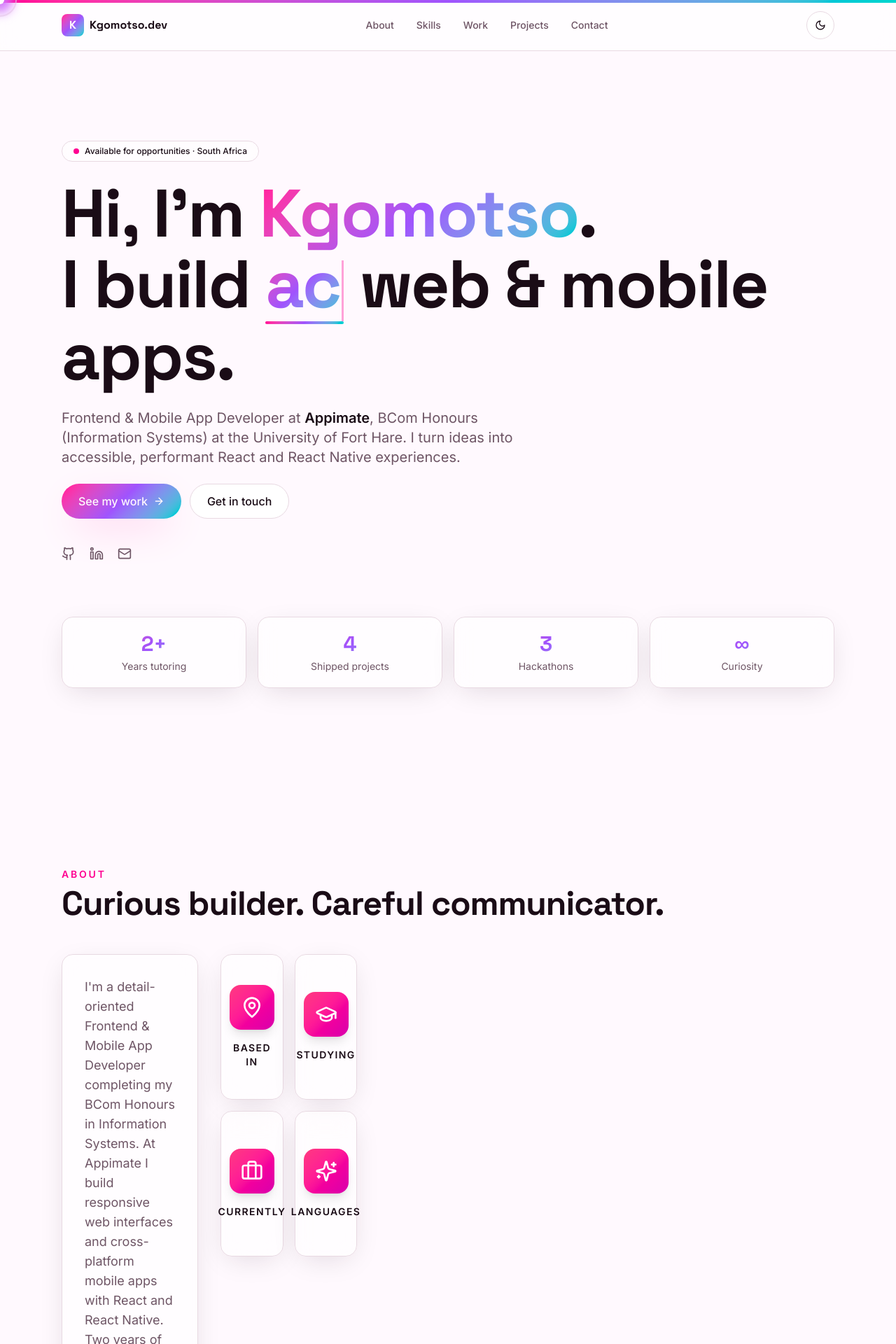
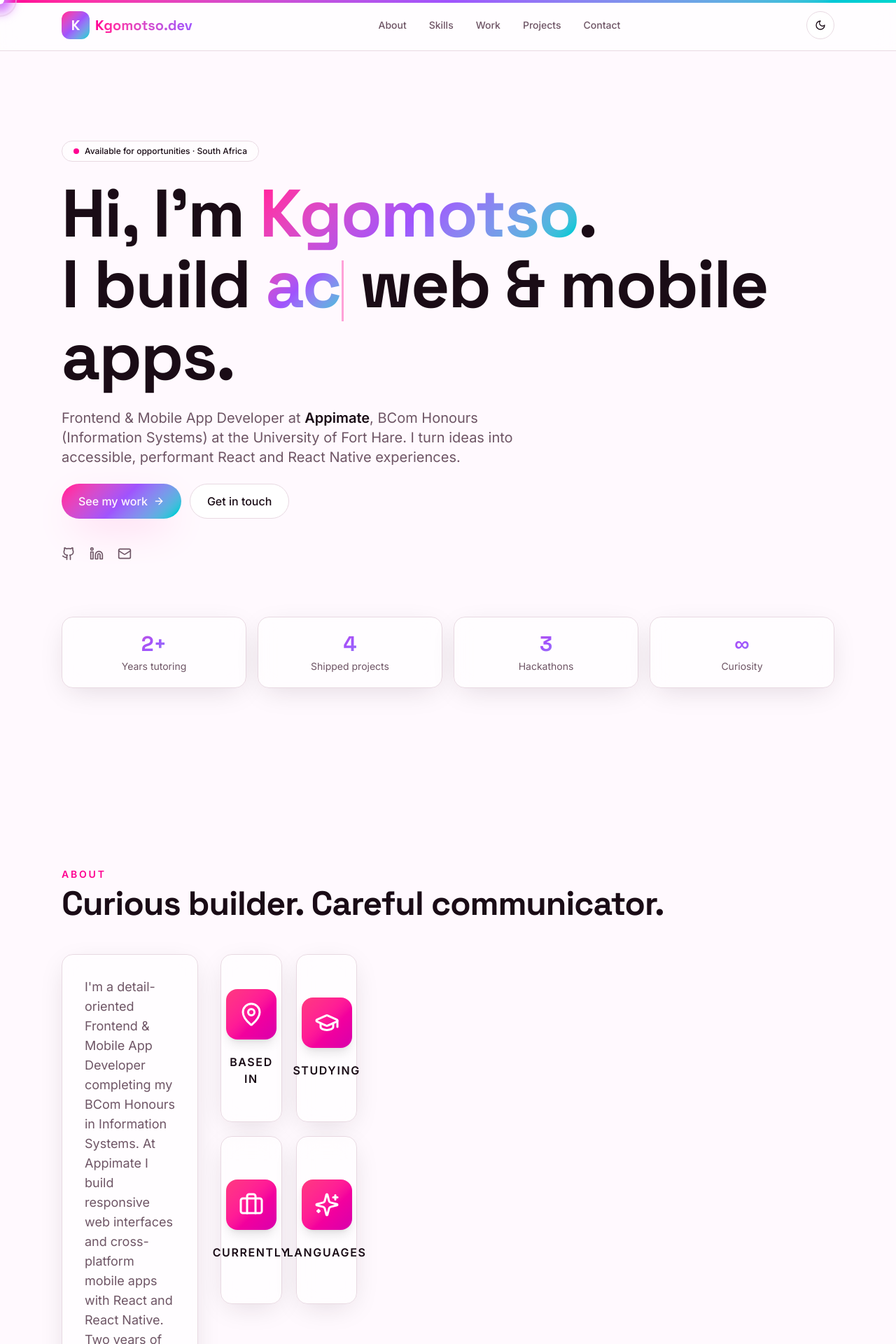
Before and after one commit to MotsoM-dev/KM-Portoflio, a React (Vite) app: page / in a window 1280 px wide. Shown: the top 1920 px of the page at 70% size. Built offline with nearby package versions, Linux system fonts and the light colour scheme.

Commit message:
version 3

```diff
--- a/src/components/FlipCard.tsx
+++ b/src/components/FlipCard.tsx
@@ -13,41 +13,36 @@ export default function FlipCard({ icon: Icon, label, value, detail }: FlipCardP
 
   return (
     <motion.div
-      className="relative h-52 w-full cursor-pointer perspective-midrange group"
+      className="relative h-60 w-full cursor-pointer perspective-midrange group"
       onClick={() => setFlipped(!flipped)}
       whileHover={{ scale: 1.03 }}
       whileTap={{ scale: 0.97 }}
     >
-      {/* Animated gradient border on hover */}
-      <div className="absolute -inset-[1px] rounded-2xl bg-gradient-to-r from-hotpink via-violet to-teal opacity-0 blur-sm transition-opacity duration-300 group-hover:opacity-60" />
-
+      <div className="absolute -inset-px rounded-2xl bg-linear-to-r from-hotpink via-violet to-teal opacity-0 blur-sm transition-opacity duration-300 group-hover:opacity-70" />
       <motion.div
         className="relative h-full w-full rounded-2xl transition-all duration-500"
         style={{ transformStyle: "preserve-3d" }}
         animate={{ rotateY: flipped ? 180 : 0 }}
       >
-        {/* Front */}
-        <div className="glass card-shadow absolute inset-0 flex flex-col items-center justify-center gap-4 rounded-2xl border border-border p-4 backface-hidden">
+        <div className="glass card-shadow absolute inset-0 flex flex-col items-center justify-center gap-5 rounded-2xl border border-border p-4 backface-hidden">
           <motion.div
-            className="gradient-pink-bg grid h-16 w-16 place-items-center rounded-2xl text-white shadow-lg"
-            whileHover={{ scale: 1.1 }}
-            transition={{ type: "spring", stiffness: 300 }}
+            className="gradient-pink-bg grid h-18 w-18 place-items-center rounded-2xl text-white shadow-lg"
+            whileHover={{ scale: 1.15, rotate: [0, -8, 8, 0] }}
+            transition={{ type: "spring", stiffness: 400 }}
           >
-            <Icon className="h-8 w-8" />
+            <Icon className="h-9 w-9" />
           </motion.div>
-          <span className="text-sm font-semibold uppercase tracking-widest text-foreground text-center">
+          <span className="text-base font-semibold uppercase tracking-widest text-foreground text-center">
             {label}
           </span>
         </div>
-
-        {/* Back */}
         <div
-          className="glass absolute inset-0 flex flex-col items-center justify-center gap-3 rounded-2xl border border-border p-4 text-center backface-hidden"
+          className="glass absolute inset-0 flex flex-col items-center justify-center gap-4 rounded-2xl border border-border p-4 text-center backface-hidden"
           style={{ transform: "rotateY(180deg)" }}
         >
           <div className="text-2xl font-bold gradient-text">{value}</div>
-          {detail && <p className="text-xs text-muted-foreground px-2">{detail}</p>}
-          <div className="mt-2 h-1 w-16 rounded-full bg-gradient-to-r from-hotpink to-violet" />
+          {detail && <p className="text-sm text-muted-foreground px-2">{detail}</p>}
+          <div className="mt-2 h-1.5 w-20 rounded-full bg-linear-to-r from-hotpink to-violet" />
           <span className="mt-1 text-xs text-muted-foreground">(tap to flip back)</span>
         </div>
       </motion.div>
--- a/src/components/MovingBackground.tsx
+++ b/src/components/MovingBackground.tsx
@@ -1,17 +1,31 @@
-import { motion } from "motion/react";
+import { motion, useReducedMotion } from "motion/react";
 
 export default function MovingBackground() {
+  const reduceMotion = useReducedMotion();
+
   return (
     <div className="pointer-events-none fixed inset-0 -z-20 overflow-hidden">
+      {/* Large rotating gradient mesh */}
       <motion.div
-        className="absolute -top-1/2 -left-1/2 h-[200%] w-[200%] bg-[radial-gradient(circle_at_30%_20%,rgba(236,72,153,0.2),transparent_40%),radial-gradient(circle_at_70%_60%,rgba(147,51,234,0.2),transparent_40%),radial-gradient(circle_at_50%_80%,rgba(20,184,166,0.2),transparent_40%)]"
-        animate={{ rotate: 360 }}
-        transition={{ repeat: Infinity, duration: 60, ease: "linear" }}
+        className="absolute -top-1/2 -left-1/2 h-[200%] w-[200%] bg-[radial-gradient(circle_at_30%_20%,rgba(236,72,153,0.3),transparent_40%),radial-gradient(circle_at_70%_60%,rgba(147,51,234,0.3),transparent_40%),radial-gradient(circle_at_50%_80%,rgba(20,184,166,0.2),transparent_40%)]"
+        animate={reduceMotion ? undefined : { rotate: 360 }}
+        transition={{ repeat: Infinity, duration: 80, ease: "linear" }}
       />
       <motion.div
-        className="absolute -bottom-1/2 -right-1/2 h-[150%] w-[150%] bg-[radial-gradient(circle_at_20%_80%,rgba(236,72,153,0.15),transparent_40%),radial-gradient(circle_at_80%_20%,rgba(59,130,246,0.15),transparent_40%)]"
-        animate={{ rotate: -360 }}
-        transition={{ repeat: Infinity, duration: 80, ease: "linear" }}
+        className="absolute -bottom-1/2 -right-1/2 h-[150%] w-[150%] bg-[radial-gradient(circle_at_20%_80%,rgba(236,72,153,0.25),transparent_40%),radial-gradient(circle_at_80%_20%,rgba(59,130,246,0.25),transparent_40%)]"
+        animate={reduceMotion ? undefined : { rotate: -360 }}
+        transition={{ repeat: Infinity, duration: 100, ease: "linear" }}
+      />
+      {/* Floating orbs — smaller & softer on small screens to keep mobile scrolling smooth */}
+      <motion.div
+        className="absolute top-16 left-1/4 h-36 w-36 rounded-full bg-hotpink/20 blur-2xl sm:top-20 sm:h-64 sm:w-64 sm:blur-3xl"
+        animate={reduceMotion ? undefined : { y: [0, -30, 0], scale: [1, 1.2, 1] }}
+        transition={{ repeat: Infinity, duration: 10, ease: "easeInOut" }}
+      />
+      <motion.div
+        className="absolute bottom-32 right-1/4 h-44 w-44 rounded-full bg-violet/20 blur-2xl sm:bottom-40 sm:h-80 sm:w-80 sm:blur-3xl"
+        animate={reduceMotion ? undefined : { y: [0, 40, 0], scale: [1, 0.9, 1] }}
+        transition={{ repeat: Infinity, duration: 12, ease: "easeInOut" }}
       />
     </div>
   );
--- a/src/components/Portfolio.tsx
+++ b/src/components/Portfolio.tsx
@@ -10,9 +10,6 @@ import Cursor from "./Cursor";
 import FlipCard from "./FlipCard";
 import MovingBackground from "./MovingBackground";
 
-
-
-// ─── Typewriter hook ─────────────────────────────
 const words = ["delightful", "accessible", "performant", "beautiful"];
 
 function useTypewriter(words: string[], typingSpeed = 100, deletingSpeed = 50, pauseTime = 2000) {
@@ -41,7 +38,6 @@ function useTypewriter(words: string[], typingSpeed = 100, deletingSpeed = 50, p
   return words[index].substring(0, charIndex);
 }
 
-// ─── Helpers ──────────────────────────────────────
 function Reveal({ children, delay = 0 }: { children: ReactNode; delay?: number }) {
   const ref = useRef<HTMLDivElement>(null);
   const inView = useInView(ref, { once: true, margin: "-80px" });
@@ -180,7 +176,6 @@ function ContactRow({ icon: Icon, label, href }: { icon: typeof Mail; label: str
   );
 }
 
-// ─── About Flip Cards data ───────────────────────
 const aboutDetails = [
   { icon: MapPin, label: "Based in", value: "South Africa", detail: "Eastern Cape & Gauteng" },
   { icon: GraduationCap, label: "Studying", value: "BCom Honours", detail: "Information Systems @ UFH" },
@@ -188,7 +183,6 @@ const aboutDetails = [
   { icon: Sparkles, label: "Languages", value: "English · isiXhosa", detail: "Bilingual professional" },
 ];
 
-// ─── Main Portfolio ────────────────────────────────
 export default function Portfolio() {
   const { theme, toggle } = useTheme();
   const { scrollYProgress } = useScroll();
@@ -201,29 +195,34 @@ export default function Portfolio() {
       <FloatingParticles />
       <MovingBackground />
 
-      {/* Scroll progress bar */}
       <motion.div
         style={{ scaleX: progress }}
         className="gradient-hero-bg fixed left-0 top-0 z-50 h-1 w-full origin-left"
       />
 
-      {/* Parallax background blobs */}
       <div className="pointer-events-none fixed inset-0 -z-10 overflow-hidden">
         <ParallaxBlob className="-left-32 top-10 h-96 w-96 bg-hotpink/30" />
         <ParallaxBlob className="right-0 top-1/3 h-96 w-96 bg-teal/25" />
         <ParallaxBlob className="bottom-0 left-1/3 h-96 w-96 bg-violet/25" />
       </div>
 
-      {/* Header */}
-      <header className="glass sticky top-0 z-40 border-b border-border">
+      <header className="glass sticky top-0 z-40 border-b border-border backdrop-blur-xl">
         <nav className="mx-auto flex max-w-6xl items-center justify-between px-6 py-4">
-          <a href="#top" className="flex items-center gap-2 font-display font-bold">
-            <span className="gradient-hero-bg grid h-8 w-8 place-items-center rounded-lg text-primary-foreground">K</span>
-            <span className="hidden sm:inline">Kgomotso.dev</span>
+          <a href="#top" className="flex items-center gap-2 font-display text-xl font-bold group">
+            <span className="gradient-hero-bg grid h-10 w-10 place-items-center rounded-xl text-primary-foreground transition-transform group-hover:scale-110 shadow-glow">
+              K
+            </span>
+            <span className="hidden sm:inline bg-linear-to-r from-hotpink to-violet bg-clip-text text-transparent">
+              Kgomotso.dev
+            </span>
           </a>
           <div className="hidden items-center gap-8 text-sm font-medium md:flex">
             {["about", "skills", "work", "projects", "contact"].map((s) => (
-              <a key={s} href={`#${s}`} className="capitalize text-muted-foreground transition-colors hover:text-foreground">
+              <a
+                key={s}
+                href={`#${s}`}
+                className="relative capitalize text-muted-foreground transition-colors hover:text-foreground after:absolute after:-bottom-1 after:left-0 after:h-0.5 after:w-0 after:bg-hotpink after:transition-all hover:after:w-full"
+              >
                 {s}
               </a>
             ))}
@@ -231,15 +230,14 @@ export default function Portfolio() {
           <button
             onClick={toggle}
             aria-label="Toggle theme"
-            className="grid h-10 w-10 place-items-center rounded-full border border-border bg-card transition-transform hover:scale-110"
+            className="grid h-10 w-10 place-items-center rounded-full border border-border bg-card transition-transform hover:scale-110 hover:border-hotpink"
           >
             {theme === "dark" ? <Sun className="h-4 w-4" /> : <Moon className="h-4 w-4" />}
           </button>
         </nav>
       </header>
 
-      {/* Hero */}
-      <section id="top" className="relative mx-auto flex min-h-[80vh] max-w-6xl flex-col justify-center px-6 py-24 md:py-32">
+      <section id="top" className="relative mx-auto flex min-h-screen max-w-6xl flex-col justify-center px-6 py-24 md:py-32">
         <motion.div
           initial={{ opacity: 0, y: 20 }}
           animate={{ opacity: 1, y: 0 }}
@@ -263,12 +261,6 @@ export default function Portfolio() {
                 animate={{ opacity: [1, 0] }}
                 transition={{ repeat: Infinity, duration: 0.8, ease: "linear" }}
                 className="ml-0.5 inline-block h-[0.9em] w-0.75 bg-hotpink align-middle"
-              />
-              <motion.span
-                initial={{ scaleX: 0 }}
-                animate={{ scaleX: 1 }}
-                transition={{ delay: 0.8, duration: 0.6 }}
-                className="gradient-hero-bg absolute -bottom-1 left-0 h-1 w-full origin-left rounded-full"
               />
             </span>{" "}
             web & mobile apps.
@@ -329,7 +321,7 @@ export default function Portfolio() {
         </div>
       </section>
 
-     {/* ── About section with FLIP CARDS ── */}
+      {/* ── About section – redesigned with taller flip cards ── */}
       <Section id="about" eyebrow="About" title="Curious builder. Careful communicator.">
         <div className="grid grid-cols-1 gap-8 md:grid-cols-5">
           <Reveal>
@@ -343,7 +335,7 @@ export default function Portfolio() {
             </div>
           </Reveal>
           <Reveal delay={0.15}>
-      <div className="md:col-span-2 grid grid-cols-2 gap-4">
+            <div className="md:col-span-2 grid grid-cols-2 gap-5">
               {aboutDetails.map((item) => (
                 <FlipCard key={item.label} {...item} />
               ))}
```
Lines whose indentation alone changed are shown as unchanged.
